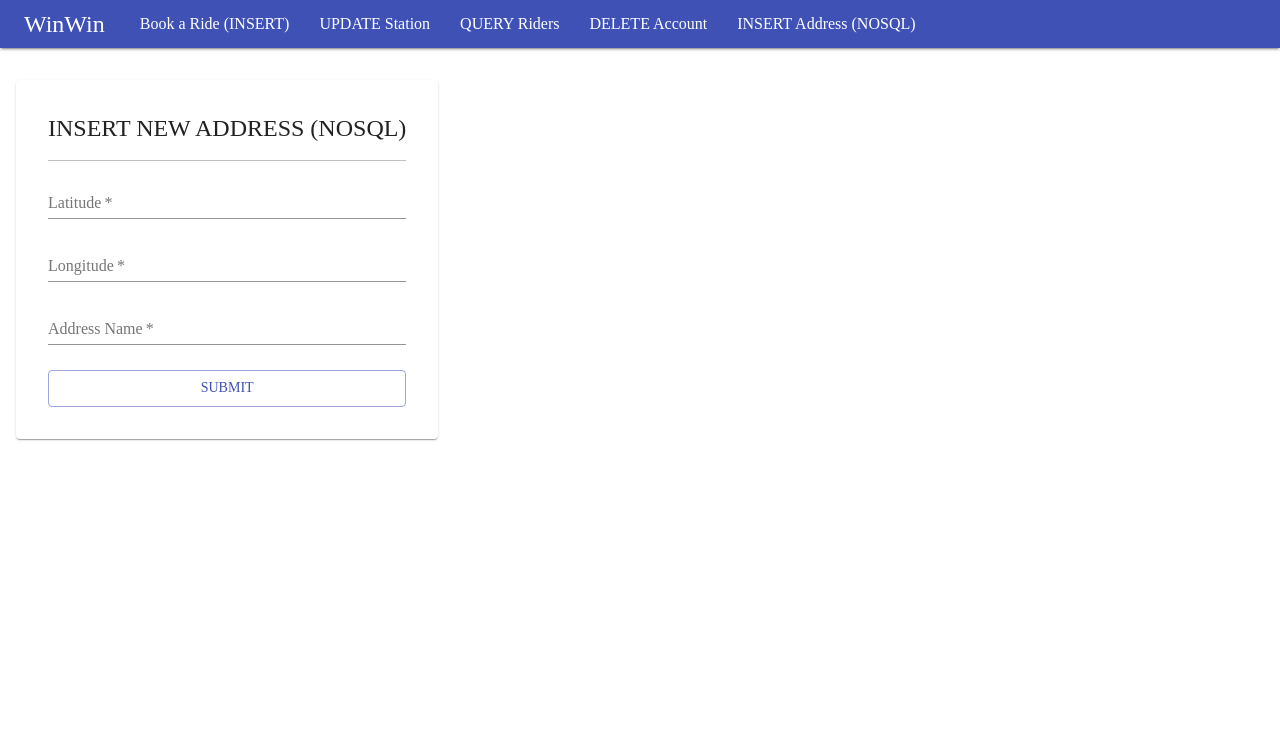
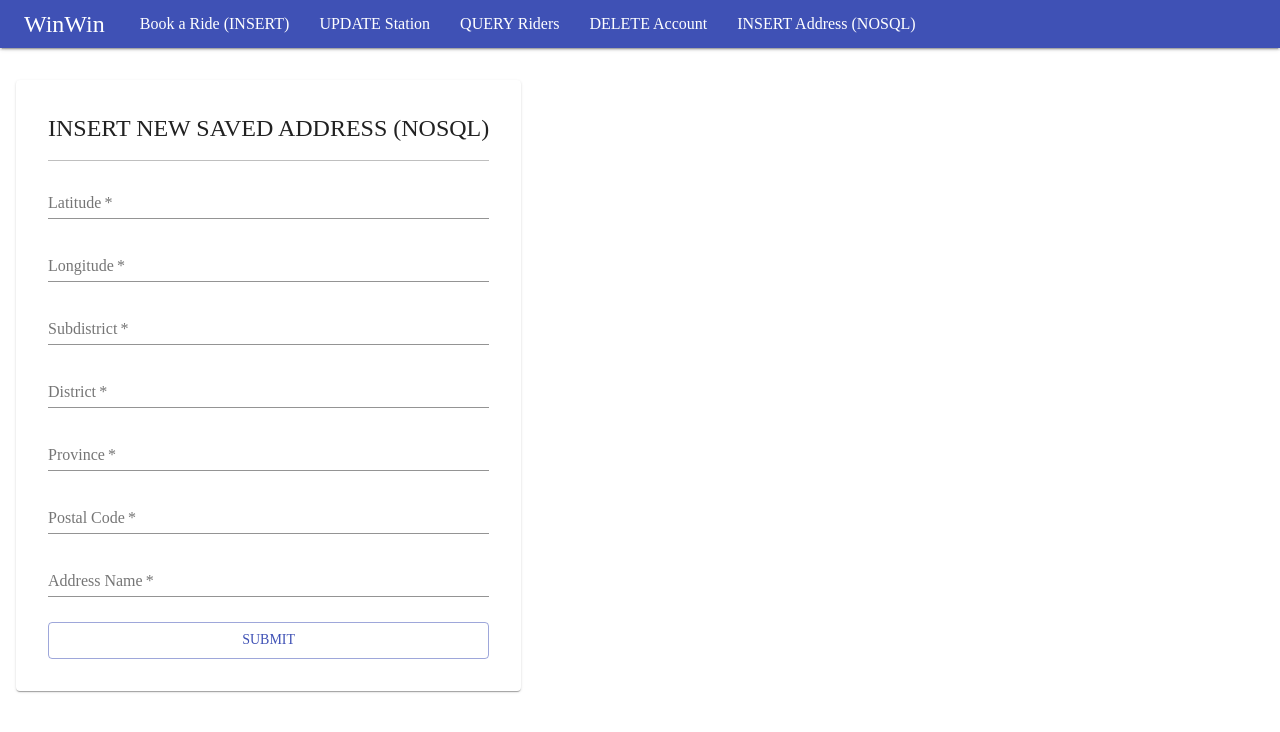
Before and after one commit to atiwat1113/db_system, a React (Create React App) app in the folder front-end/: page /insert_add in a window 1280 px wide. Shown: the top 732 px of the page. Built offline with nearby package versions, Linux system fonts and the light colour scheme.

Commit message:
Complete Insert Saved Address (NOSQL)
Complete Insert Saved Address (NOSQL)

```diff
--- a/front-end/src/pages/InsertAddress.js
+++ b/front-end/src/pages/InsertAddress.js
@@ -9,11 +9,16 @@ import {
   Typography,
   createTheme,
   ThemeProvider,
+  Collapse,
+  IconButton,
 } from "@material-ui/core";
 import { useState } from "react";
 import "bootstrap/dist/css/bootstrap.min.css";
 import "../styles/App.css";
 import Navbar from "../components/Navbar";
+import axios from "axios";
+import { Alert } from "@mui/material";
+import CloseIcon from "@mui/icons-material/Close";
 
 const useStyles = makeStyles((theme) => ({
   // Handle all TextField style.
@@ -31,18 +36,54 @@ const theme = createTheme({
   },
 });
 
-//TODO: Implement HTTP Method
-const insertNewAddress = (e) => {
-  e.preventDefault();
-};
-
 function InsertAddress() {
   const classes = useStyles();
 
   // useState with variables.
   const [latitude, setLatitude] = useState("");
   const [longitude, setLongitude] = useState("");
+  const [subDistrict, setSubDistrict] = useState("");
+  const [district, setDistrict] = useState("");
+  const [province, setProvince] = useState("");
+  const [postalCode, setPostalCode] = useState("");
   const [addressName, setAddressName] = useState("");
+  const [querySuccess, setQuerySuccess] = useState(false);
+
+  //TODO: Implement HTTP Method
+  async function insertNewAddress(e) {
+    e.preventDefault();
+
+    const input_body = JSON.stringify({
+      lat: latitude,
+      long: longitude,
+      sub_district: subDistrict,
+      district: district,
+      province: province,
+      postal_code: postalCode,
+      name: addressName,
+    });
+
+    console.log(input_body);
+
+    try {
+      const return_status = await axios
+        .post("/mongo", input_body, {
+          headers: {
+            // Overwrite Axios's automatically set Content-Type
+            "Content-Type": "application/json",
+          },
+        })
+        .then((res) => res.status);
+
+      console.log(return_status);
+
+      if (return_status === 200) {
+        setQuerySuccess(true);
+      }
+    } catch (err) {
+      console.log(err);
+    }
+  }
 
   return (
     <ThemeProvider theme={theme}>
@@ -58,7 +99,9 @@ function InsertAddress() {
               padding: 32,
             }}
           >
-            <Typography variant="h5">INSERT NEW ADDRESS (NOSQL)</Typography>
+            <Typography variant="h5">
+              INSERT NEW SAVED ADDRESS (NOSQL)
+            </Typography>
 
             <Divider
               style={{ background: "black", marginTop: 16 }}
@@ -80,12 +123,58 @@ function InsertAddress() {
                 fullWidth
               />
               <TextField
+                onChange={(e) => setSubDistrict(e.target.value)}
+                className={classes.field}
+                label="Subdistrict"
+                required
+                fullWidth
+              />
+              <TextField
+                onChange={(e) => setDistrict(e.target.value)}
+                className={classes.field}
+                label="District"
+                required
+                fullWidth
+              />
+              <TextField
+                onChange={(e) => setProvince(e.target.value)}
+                className={classes.field}
+                label="Province"
+                required
+                fullWidth
+              />
+              <TextField
+                onChange={(e) => setPostalCode(e.target.value)}
+                className={classes.field}
+                label="Postal Code"
+                required
+                fullWidth
+              />
+              <TextField
                 onChange={(e) => setAddressName(e.target.value)}
                 className={classes.field}
                 label="Address Name"
                 required
                 fullWidth
               />
+
+              <Collapse in={querySuccess}>
+                <Alert
+                  action={
+                    <IconButton
+                      aria-label="close"
+                      size="small"
+                      onClick={() => {
+                        setQuerySuccess(false);
+                      }}
+                    >
+                      <CloseIcon fontSize="inherit" />
+                    </IconButton>
+                  }
+                >
+                  Success!
+                </Alert>
+              </Collapse>
 
               <Button
                 type="submit"
```
